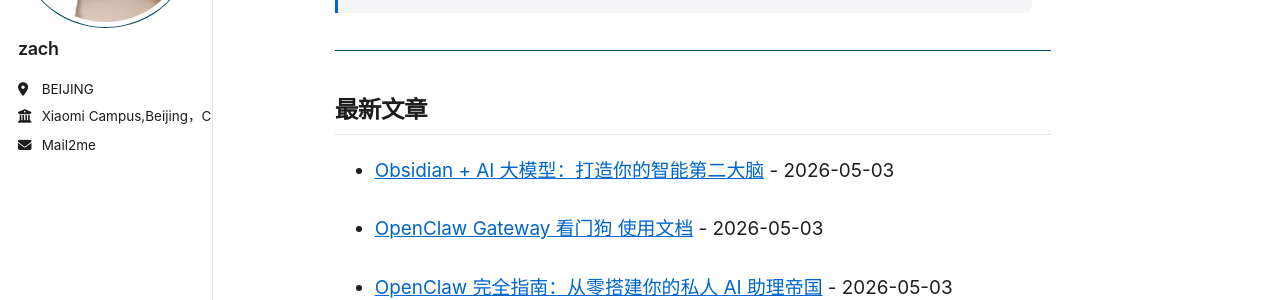
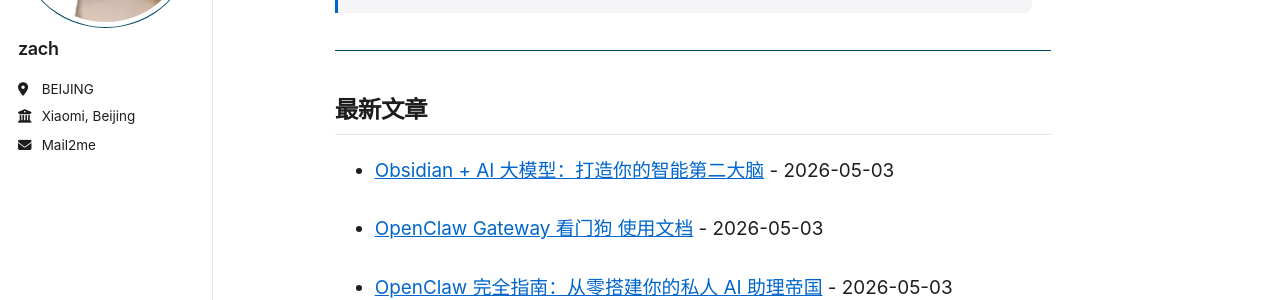
Before and after one commit to zach1219/zach1219.github.io, a Jekyll site: the page built from _pages/about.md, in a window 1280 px wide. Shown: the part 223-523 px from the top of the page. Built offline with Jekyll 4.4.1, drawn with Linux system fonts in a browser that asks for light colours; a script that is not in the unit is left out; comment, search, counter and statistics services are not loaded.

Commit message:
fix: shorten employer text to avoid sidebar overflow

```diff
--- a/_config.yml
+++ b/_config.yml
@@ -32,7 +32,7 @@ author:
   pronouns         : #"HE"
   bio              : ""
   location         : "BEIJING"
-  employer         : "Xiaomi Campus,Beijing，China"
+  employer         : "Xiaomi, Beijing"
   uri              : #https://zach1219.github.io
   email            : "contact.zach@foxmail.com"
 
```
